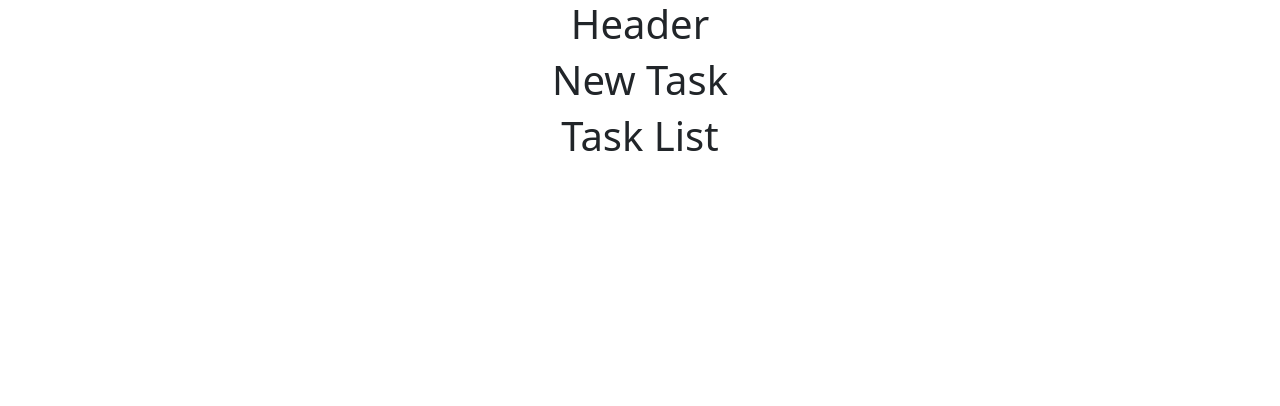
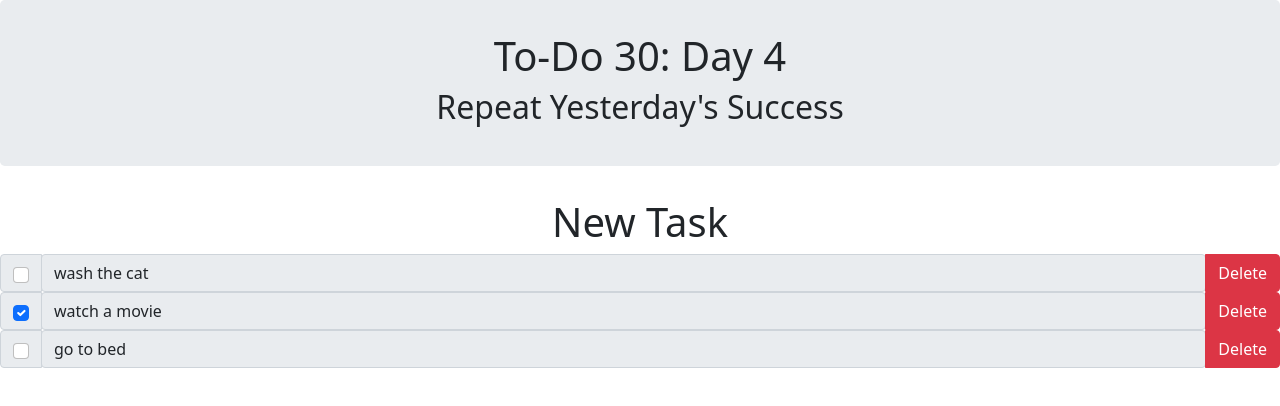
Before and after one commit to ejw773/to-do-30, a React (Create React App) app: page / in a window 1280 px wide. Shown: the top 406 px of the page. Built offline with nearby package versions, Linux system fonts and the light colour scheme.

Commit message:
adds functionality to TaskList

```diff
--- a/src/App.css
+++ b/src/App.css
@@ -2,37 +2,9 @@
   text-align: center;
 }
 
-.App-logo {
-  height: 40vmin;
-  pointer-events: none;
+.jumbotron {
+  padding: 2rem 1rem;
+  margin-bottom: 2rem;
+  background-color: #e9ecef;
+  border-radius: .3rem;
 }
-
-@media (prefers-reduced-motion: no-preference) {
-  .App-logo {
-    animation: App-logo-spin infinite 20s linear;
-  }
-}
-
-.App-header {
-  background-color: #282c34;
-  min-height: 100vh;
-  display: flex;
-  flex-direction: column;
-  align-items: center;
-  justify-content: center;
-  font-size: calc(10px + 2vmin);
-  color: white;
-}
-
-.App-link {
-  color: #61dafb;
-}
-
-@keyframes App-logo-spin {
-  from {
-    transform: rotate(0deg);
-  }
-  to {
-    transform: rotate(360deg);
-  }
-}
--- a/src/components/HeaderComponent.js
+++ b/src/components/HeaderComponent.js
@@ -2,8 +2,9 @@ import React from 'react';
 
 const Header = () => {
     return (
-        <div>
-            <h1>Header</h1>
+        <div className='jumbotron'>
+            <h1>To-Do 30: Day 4</h1>
+            <h2>Repeat Yesterday's Success</h2>
         </div>
     )
 }
--- a/src/components/MainComponent.js
+++ b/src/components/MainComponent.js
@@ -1,14 +1,46 @@
-import React from 'react';
+import React, { useState } from 'react';
 import Header from './HeaderComponent'
 import NewTask from './NewTaskComponent'
 import TaskList from './TaskListComponent'
 
+
 const Main = () => {
+    const [taskList, setTaskList] = useState([
+        {
+            id: 0,
+            task: 'wash the cat',
+            isComplete: false
+        },
+        {
+            id: 1,
+            task: 'watch a movie',
+            isComplete: true
+        },
+        {
+            id: 3,
+            task: 'go to bed',
+            isComplete: false
+        }
+    ])
+    const addTask = (task) => {
+        console.log(`Add: ${task}`)
+    };
+    const toggleStatus = (targetId) => {
+        let targetIndex = taskList.findIndex((item) => item.id === targetId);
+        let updatedTaskList = [...taskList];
+        updatedTaskList[targetIndex].isComplete = !updatedTaskList[targetIndex].isComplete;
+        setTaskList(updatedTaskList);
+    };
+    const deleteTask = (targetId) => {
+        let updatedTaskList = [...taskList];
+        updatedTaskList = updatedTaskList.filter((item) => item.id !== targetId);
+        setTaskList(updatedTaskList);
+    }
     return (
         <div>
             <Header />
-            <NewTask />
-            <TaskList />
+            <NewTask addTask={addTask}/>
+            <TaskList toggleStatus={toggleStatus} deleteTask={deleteTask} taskList={taskList}/>
         </div>
     )
 }
--- a/src/components/NewTaskComponent.js
+++ b/src/components/NewTaskComponent.js
@@ -1,4 +1,8 @@
-import React from 'react';
+import React, { useState } from 'react';
+import InputGroup from 'react-bootstrap/InputGroup';
+import FormControl from 'react-bootstrap/FormControl';
+import Button from 'react-bootstrap/Button';
+import Row from 'react-bootstrap/Row';
 
 const NewTask = () => {
     return (
--- a/src/components/TaskListComponent.js
+++ b/src/components/TaskListComponent.js
@@ -1,10 +1,23 @@
 import React from 'react';
+import Container from 'react-bootstrap/Container';
+import Button from 'react-bootstrap/Button';
+import InputGroup from 'react-bootstrap/InputGroup';
+import Row from 'react-bootstrap/Row';
+import Col from 'react-bootstrap/Col';
 
-const TaskList = () => {
+const TaskList = ({toggleStatus, deleteTask, taskList}) => {
     return (
-        <div>
-            <h1>Task List</h1>
-        </div>
+        <Row>
+            {taskList.map((item, index) => { return (
+                <InputGroup key={index}>
+                    <InputGroup.Checkbox aria-label="Checkbox for following text input" id={item.id} name={item.task} value={item.task} checked={item.isComplete} onChange={() => toggleStatus(item.id)} />
+                    <Col>
+                        <InputGroup.Text>{item.task}</InputGroup.Text>
+                    </Col>
+                    <Button variant='danger' id={item.id} onClick={() => deleteTask(item.id)} value={item.task}>Delete</Button>
+                </InputGroup>
+            )})}
+        </Row>
     )
 }
 
```
Also changed, not shown: 1 other file (tests, documents, lock files or other folders).
